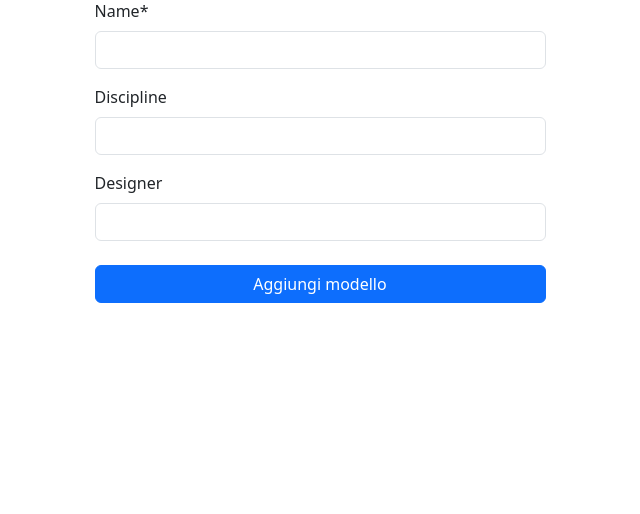
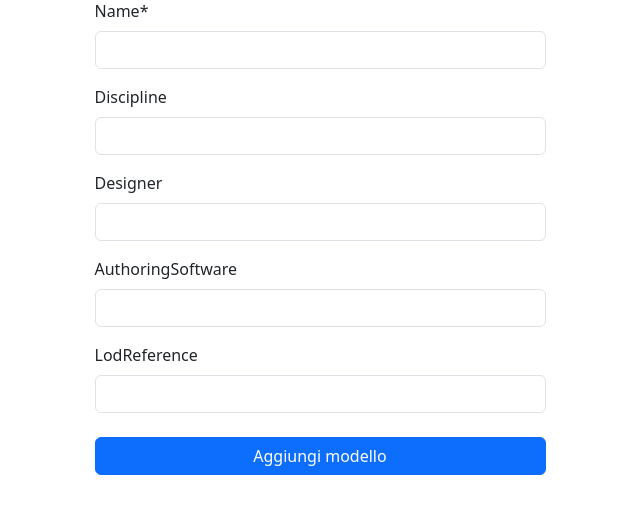
Before and after one commit to zioscuro/LRA-BIM-Project-Manager, a Django app: page /projects/manage_project/1/add_model/ in a window 1280 px wide. Shown: the part 207-721 px from the top of the page, without its empty margins (320-960 px from the left). Run offline with Django 5.2, Linux system fonts and the light colour scheme; a user stored in the database is signed in; tables that the repository leaves empty hold one stand-in row (values such as "Sample post"); some libraries are stand-ins or nearby versions.

Commit message:
Add authoring software and lod reference fields in BIM models

```diff
--- a/BIM_project_manager/projects/forms.py
+++ b/BIM_project_manager/projects/forms.py
@@ -4,7 +4,7 @@ from .models import BimModel, InfoSheet, Report, ClashTest, ValidationTest
 class AddBimModelForm(forms.ModelForm):
   class Meta:
     model = BimModel
-    fields = ['name', 'discipline', 'designer']
+    fields = ['name', 'discipline', 'designer', 'authoringSoftware', 'lodReference']
 
 class AddInfoSheetForm(forms.ModelForm):
   class Meta:
--- a/BIM_project_manager/projects/models.py
+++ b/BIM_project_manager/projects/models.py
@@ -33,6 +33,8 @@ class BimModel(models.Model):
   designer =  models.CharField(max_length=50, blank=True, null=True)
   default_coordination = models.BooleanField(default=False)
   default_validation = models.BooleanField(default=False)
+  authoringSoftware = models.CharField(max_length=50, blank=True, null=True)
+  lodReference = models.CharField(max_length=100, blank=True, null=True)
   project = models.ForeignKey(BimProject, on_delete=models.CASCADE, related_name='bim_models')
 
   def __str__(self):
--- a/BIM_project_manager/projects/templates/projects/manage_model.html
+++ b/BIM_project_manager/projects/templates/projects/manage_model.html
@@ -16,6 +16,10 @@
     <p>{{bim_model.name}}</p>
     <h6>progettista</h6>
     <p>{{bim_model.designer}}</p>
+    <h6>software di authoring</h6>
+    <p>{{bim_model.authoringSoftware}}</p>
+    <h6>scheda LOD</h6>
+    <p>{{bim_model.lodReference}}</p>
     <h6>progetto</h6>
     <p>{{bim_model.project.name}}</p>
     {% if request.user.is_staff %}
--- a/BIM_project_manager/projects/utils.py
+++ b/BIM_project_manager/projects/utils.py
@@ -45,7 +45,9 @@ def create_model_info_sheets(model):
 
   response = HttpResponse(content_type='text/plain')
   response['Content-Disposition'] = f'attachment; filename="{model.name}_Info_Sheets.txt"'
-  response.write(f'Schede informative - Modello: {model.name}')
+  response.write(f'Schede informative - Modello BIM: {model.name}')
+  response.write('Dati modello BIM')
+  response.write(f'Disiplina: {model.discipline} - Autore: {model.author} - Software: {model.authoringSoftware} - Scheda LOD: {model.lodReference}')
 
   for count, sheet in enumerate(info_sheets):
     response.write(f'Scheda n.{count+1} - {sheet.name} - {sheet.description} - {sheet.sheet_type}\n')
--- a/BIM_project_manager/projects/views.py
+++ b/BIM_project_manager/projects/views.py
@@ -61,7 +61,7 @@ def manage_bim_model_view(request, pk):
 
 class UpdateBimModel(StaffMixin, UpdateView):
   model = BimModel
-  fields = '__all__'
+  fields = ['name', 'discipline', 'designer', 'authoringSoftware', 'lodReference']
   template_name_suffix = "_update_form"
 
   def get_success_url(self):
```
Also changed, not shown: BIM_project_manager/projects/migrations/0005_bimmodel_authoringsoftware_bimmodel_lodreference.py (added).
